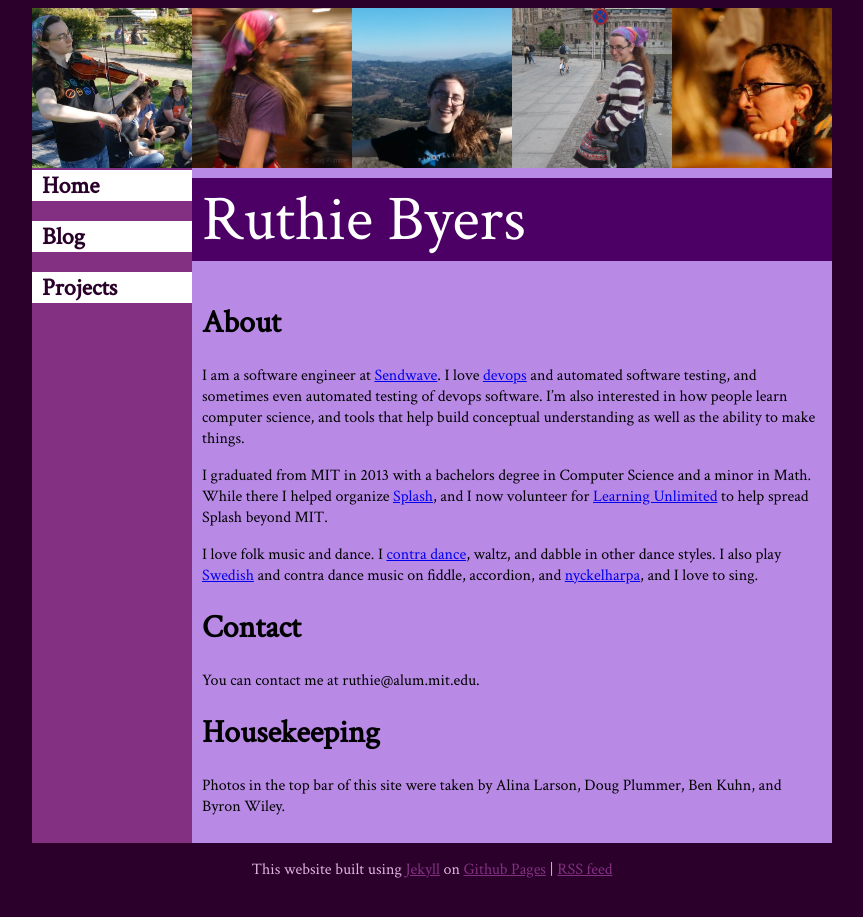
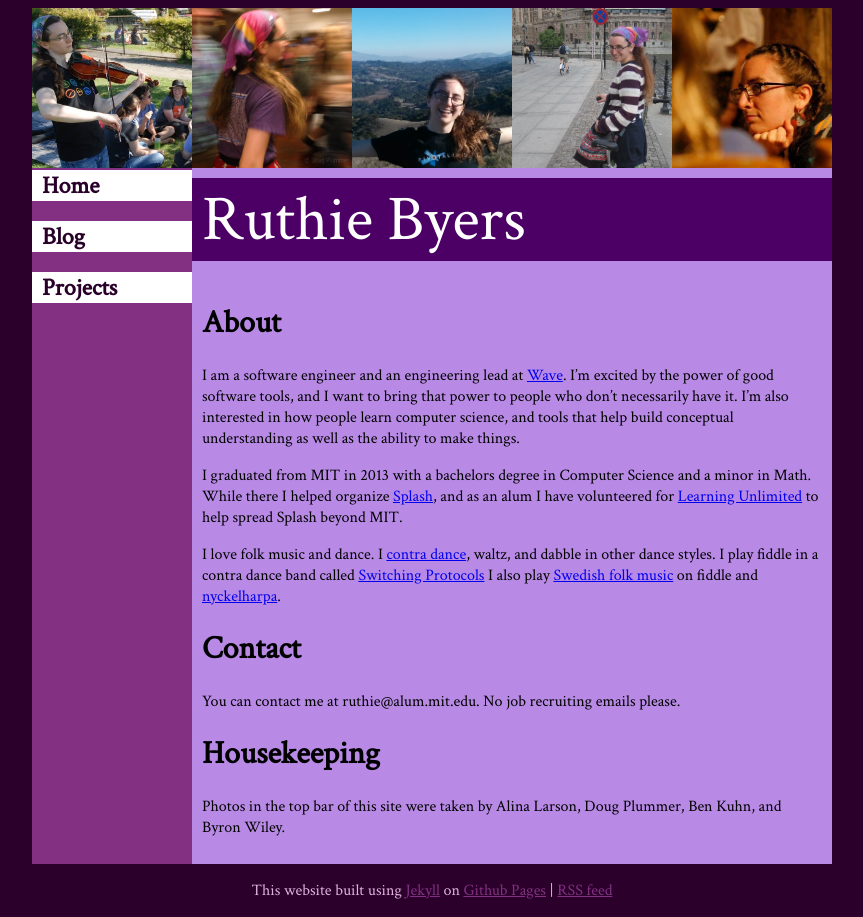
Before and after one commit to ruthie/ruthie.github.io, a Jekyll site: the page built from index.md, in a window 1280 px wide. Shown: the whole page, without its empty margins (208-1071 px from the left). Built offline with Jekyll 4.4.1, drawn with Linux system fonts in a browser that asks for light colours.

Commit message:
updates winter 2016

```diff
--- a/index.md
+++ b/index.md
@@ -4,15 +4,15 @@ title:  Home
 ---
 # About
 
-I am a software engineer at [Sendwave](https://sendwave.com).  I love [devops](http://en.wikipedia.org/wiki/DevOps) and automated software testing, and sometimes even automated testing of devops software.  I'm also interested in how people learn computer science, and tools that help build conceptual understanding as well as the ability to make things.
+I am a software engineer and an engineering lead at [Wave](https://sendwave.com).  I'm excited by the power of good software tools, and I want to bring that power to people who don't necessarily have it.  I'm also interested in how people learn computer science, and tools that help build conceptual understanding as well as the ability to make things.
 
-I graduated from MIT in 2013 with a bachelors degree in Computer Science and a minor in Math.  While there I helped organize [Splash](http://esp.mit.edu/learn/Splash), and I now volunteer for [Learning Unlimited](http://learningu.org) to help spread Splash beyond MIT.
+I graduated from MIT in 2013 with a bachelors degree in Computer Science and a minor in Math.  While there I helped organize [Splash](http://esp.mit.edu/learn/Splash), and as an alum I have volunteered for [Learning Unlimited](http://learningu.org) to help spread Splash beyond MIT.
 
-I love folk music and dance.  I [contra dance](http://en.wikipedia.org/wiki/Contra_dance), waltz, and dabble in other dance styles.  I also play [Swedish](http://www.youtube.com/watch?v=LIViyqKLE4w) and contra dance music on fiddle, accordion, and [nyckelharpa](http://www.nyckelharpa.org/about/what-is-a-nyckelharpa/), and I love to sing.
+I love folk music and dance.  I [contra dance](http://en.wikipedia.org/wiki/Contra_dance), waltz, and dabble in other dance styles.  I play fiddle in a contra dance band called [Switching Protocols](http://switchingprotocolsband.com/) I also play [Swedish folk music](http://www.youtube.com/watch?v=LIViyqKLE4w) on fiddle and [nyckelharpa](http://www.nyckelharpa.org/about/what-is-a-nyckelharpa/).
 
 # Contact
 
-You can contact me at ruthie@alum.mit.edu.
+You can contact me at ruthie@alum.mit.edu.  No job recruiting emails please.
 
 
 # Housekeeping
```
